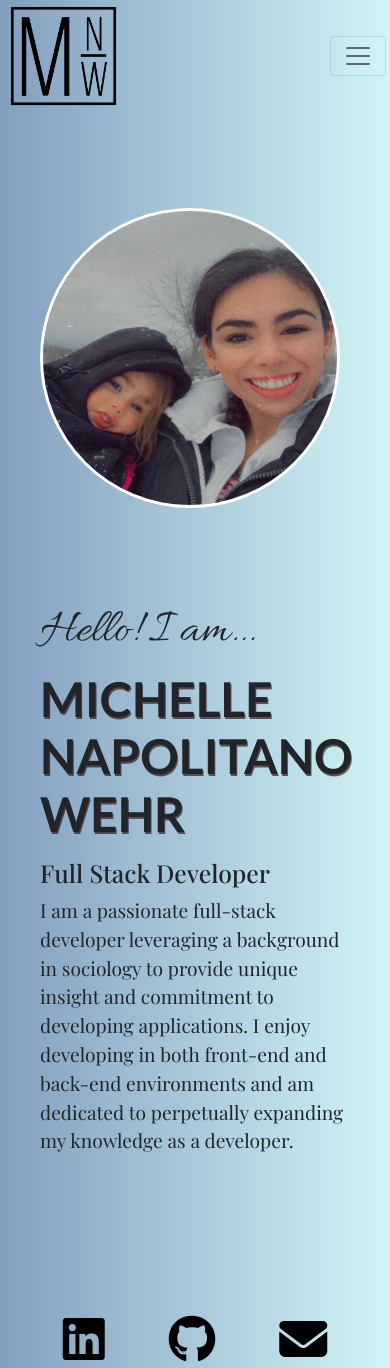
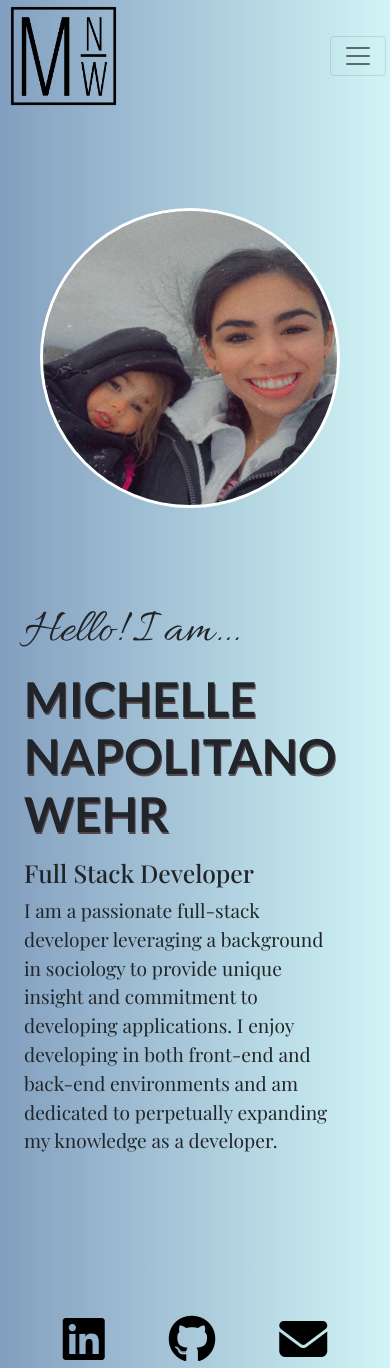
Before and after one commit to michellewehr/react-portfolio-2, a React (Create React App) app: page / in a window 390 px wide. Shown: the top 1368 px of the page. Built offline with nearby package versions, Linux system fonts and the light colour scheme; a web font is replaced by a local one.

Commit message:
changed media queries for styling

```diff
--- a/src/App.css
+++ b/src/App.css
@@ -286,4 +286,7 @@ textarea {
     width: 300px;
     padding-bottom: 0rem;
   }
+  .nameBlock {
+    margin-left: 0rem;
+  }
 }
```
